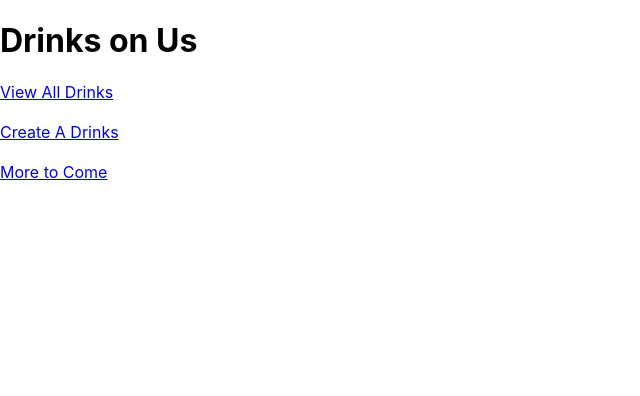
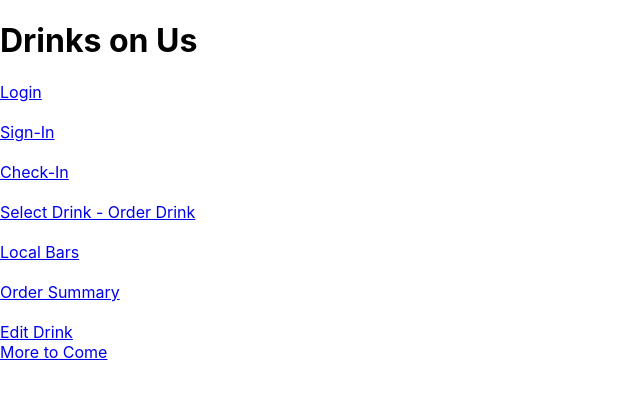
Before and after one commit to jtgraham5th/project3, a React (Create React App) app in the folder client/: page / in a window 1280 px wide. Shown: the top 396 px of the page, without its empty margins (0-640 px from the left). Built offline with nearby package versions, Linux system fonts and the light colour scheme.

Commit message:
working on edit page, still working on backend

```diff
--- a/client/src/App.js
+++ b/client/src/App.js
@@ -1,18 +1,20 @@
 import React from "react";
 import Collection from "./containers/Collection";
 import Home from "./containers/Home";
-// import Single from "./containers/Single";
-// import NewCar from "./containers/NewCar";
-// import EditCar from './containers/EditCar';
+import Checkin from "./containers/Checkin";
+import LocalBars from "./containers/Lbars";
+import Order from './containers/Order';
+import Edit from './containers/edit';
 import { BrowserRouter as Router, Switch, Route } from "react-router-dom";
 
 function App() {
   return (
     <Router>
       <Switch>
-        {/* <Route path="/new-car" component={NewCar} />
-        <Route path="/edit/:id" component={EditCar}/>
-        <Route path="/collection/:id" component={Single} /> */}
+        <Route path="/edit" component={Edit} />
+        <Route path="/Lbars" component={LocalBars} />
+        <Route path="/Order" component={Order}/>
+        <Route path="/checkin" component={Checkin} />
         <Route path="/collection" component={Collection} />
         <Route path="/" component={Home} />
       </Switch>
--- /dev/null
+++ b/client/src/containers/Checkin.js
@@ -0,0 +1,20 @@
+import React, { Component } from "react";
+
+
+class checkin extends Component {
+  render() {
+    return (
+      <div>
+        <h1>Check In Page</h1>
+        <div>
+          <button>Check In</button>
+
+          <button>Check-Out</button>
+        </div>
+      </div>
+    );
+  }
+}
+
+
+export default checkin;
--- a/client/src/containers/Home.js
+++ b/client/src/containers/Home.js
@@ -6,14 +6,32 @@ class Home extends Component {
     return (
       <div>
         <h1>Drinks on Us</h1>
-        <Link to="/">View All Drinks</Link>
+        <Link to="/">Login</Link>
         <div>
           <br/>
         </div>
-        <Link to="/collection">Create A Drinks</Link>
+        <Link to="/">Sign-In</Link>
         <div>
-            <br/>
+          <br/>
         </div>
+        <Link to="/Checkin">Check-In</Link>
+        <div>
+          <br/>
+        </div>
+        <Link to="/Order">Select Drink - Order Drink</Link>
+        <div>
+          <br/>
+        </div>
+        <Link to="/Lbars">Local Bars</Link>
+        <div>
+          <br/>
+        </div>
+        <Link to="/collection">Order Summary </Link>
+        <div>
+          <br/>
+        </div>
+        <Link to="/edit"> Edit Drink</Link>
+        <br/>
         <Link to="/"> More to Come</Link>
       </div>
     );
--- /dev/null
+++ b/client/src/containers/Lbars.js
@@ -0,0 +1,20 @@
+import React, { Component } from "react";
+
+
+class Bars extends Component {
+  render() {
+    return (
+      <div>
+        <h1>Local Bars to Search</h1>
+        <div>
+          <form>
+              <p>Bars </p>
+          </form>
+        </div>
+      </div>
+    );
+  }
+}
+
+
+export default Bars;
--- /dev/null
+++ b/client/src/containers/Order.js
@@ -0,0 +1,20 @@
+import React, { Component } from "react";
+
+
+class Order extends Component {
+  render() {
+    return (
+      <div>
+        <h1>Select a Drink to Order</h1>
+        <div>
+          <form>
+              <p>Drink List</p>
+          </form>
+        </div>
+      </div>
+    );
+  }
+}
+
+
+export default Order;
--- /dev/null
+++ b/client/src/containers/edit.js
@@ -0,0 +1,18 @@
+import React, { Component } from "react";
+
+
+class Edit extends Component {
+  render() {
+    return (
+      <div>
+        <h1>Edit Drinks</h1>
+        <div>
+
+        </div>
+      </div>
+    );
+  }
+}
+
+
+export default Edit;
--- a/package.json
+++ b/package.json
@@ -1,5 +1,5 @@
 {
-  "name": "tesla-app",
+  "name": "drinksonus-app",
   "version": "1.0.0",
   "description": "",
   "main": "server.js",
```
